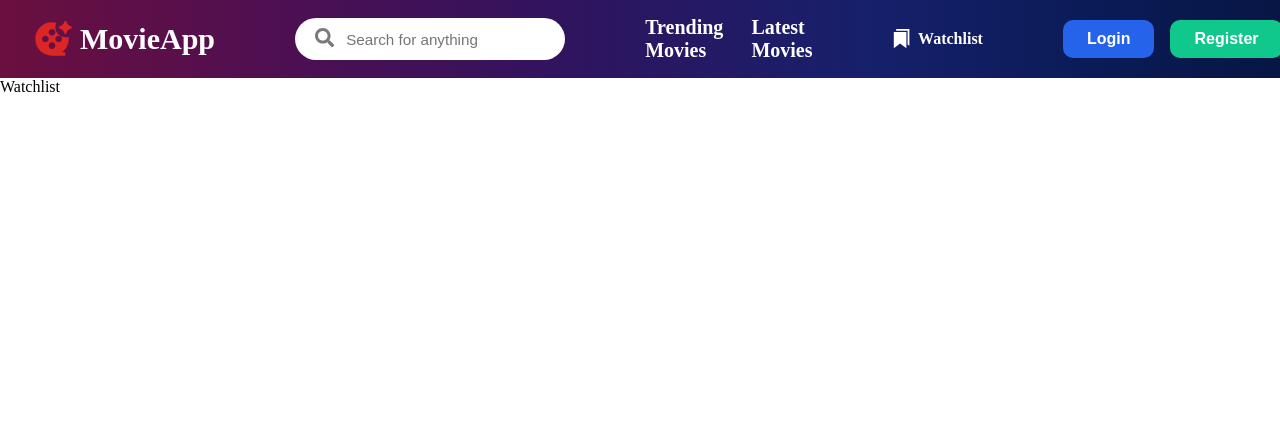
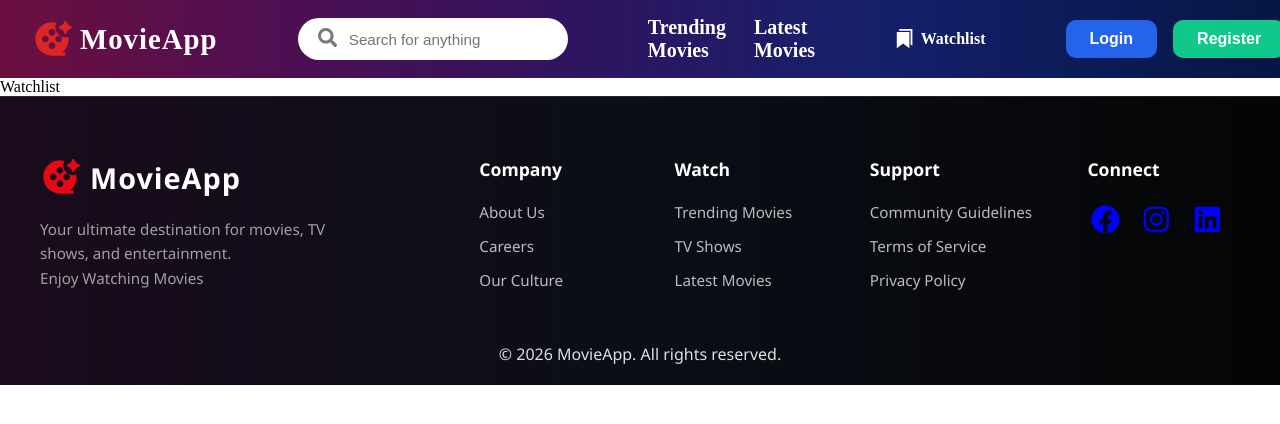
Before and after one commit to Kanchan012/MovieApp, a React (Vite) app: page /watchlist in a window 1280 px wide. Shown: the top 424 px of the page. Built offline with nearby package versions, Linux system fonts and the light colour scheme.

Commit message:
footer components updated and added css in it

```diff
--- a/src/App.tsx
+++ b/src/App.tsx
@@ -6,6 +6,7 @@ import Home from "./pages/Home";
 import Trending from "./pages/Trending";
 import Latest from "./pages/Latest";
 import Watchlist from "./pages/Watchlist";
+import Footer from "./components/Footer";
 
 function App() {
   return (
@@ -19,6 +20,7 @@ function App() {
         <Route path="/latest" element={<Latest />} />
         <Route path="/watchlist" element={<Watchlist />} />
       </Routes>
+      <Footer/>
     </>
   );
 }
--- /dev/null
+++ b/src/components/Footer.css
@@ -0,0 +1,130 @@
+.footer {
+    background: linear-gradient(90deg, #1a0b1c 0%, #0a0e17 50%, #050505 100%);
+    color: #e0e0e0;
+    padding: 60px 20px 20px;
+    font-family: 'Segoe UI', Tahoma, Geneva, Verdana, sans-serif;
+    margin-top: auto;
+    border-top: 1px solid rgba(255, 255, 255, 0.1);
+}
+
+.footer-content {
+    max-width: 1200px;
+    margin: 0 auto;
+    display: flex;
+    flex-wrap: wrap;
+    justify-content: space-between;
+    gap: 40px;
+    padding-bottom: 40px;
+}
+
+.footer-brand {
+    flex: 1;
+    min-width: 250px;
+}
+
+.footer-logo {
+    display: flex;
+    align-items: center;
+    gap: 10px;
+    margin-bottom: 20px;
+    color: #fff;
+}
+
+.footer-logo .logo-icon {
+    font-size: 2rem;
+    color: #e50914;
+}
+
+.logo-text {
+    font-size: 1.8rem;
+    font-weight: bold;
+    letter-spacing: 1px;
+}
+
+.footer-tagline {
+    font-size: 0.95rem;
+    color: #a0a0a0;
+    line-height: 1.6;
+    max-width: 300px;
+}
+
+.footer-links {
+    flex: 2;
+    display: flex;
+    justify-content: space-around;
+    flex-wrap: wrap;
+    gap: 30px;
+}
+
+.footer-column {
+    min-width: 140px;
+}
+
+.footer-column h3 {
+    color: #fff;
+    font-size: 1.1rem;
+    margin-bottom: 20px;
+    font-weight: 600;
+}
+
+.footer-column ul {
+    list-style: none;
+    padding: 0;
+}
+
+.footer-column ul li {
+    margin-bottom: 12px;
+}
+
+.footer-column ul li a {
+    color: #bbbbbb;
+    text-decoration: none;
+    font-size: 0.95rem;
+    transition: color 0.3s ease;
+}
+
+.footer-column ul li a:hover {
+    color: #fff;
+}
+
+.social-icons {
+    display: flex;
+    gap: 15px;
+}
+
+.social-icons a {
+    color: blue;
+    font-size: 1.8rem;
+    transition: transform 0.3s, color 0.3s;
+    width: 36px;
+    height: 36px;
+    display: flex;
+    align-items: center;
+    justify-content: center;
+    border-radius: 50%;
+    text-decoration: none;
+}
+
+.social-icons a:hover {
+    color: #e50914;
+    transform: translateY(-3px);
+    background: rgba(255, 255, 255, 0.2);
+}
+
+.footer-bottom-links {
+    display: flex;
+    justify-content: center;
+    align-items: center;
+    flex-wrap: wrap;
+    gap: 20px;
+}
+
+.footer-bottom-links a {
+    color: #888;
+    text-decoration: none;
+    transition: color 0.3s;
+}
+
+.footer-bottom-links a:hover {
+    color: #fff;
+}
--- /dev/null
+++ b/src/components/Footer.tsx
@@ -0,0 +1,93 @@
+import React from "react";
+import "./Footer.css";
+import { RiMovie2AiFill } from "react-icons/ri";
+import { FaFacebook, FaInstagram, FaLinkedin } from "react-icons/fa";
+
+const Footer: React.FC = () => {
+  return (
+    <footer className="footer">
+      <div className="footer-content">
+        <div className="footer-brand">
+          <div className="footer-logo">
+            <RiMovie2AiFill className="logo-icon" />
+            <span className="logo-text">MovieApp</span>
+          </div>
+          <p className="footer-tagline">
+            Your ultimate destination for movies, TV shows, and entertainment. <br />
+            Enjoy Watching Movies
+          </p>
+        </div>
+
+        <div className="footer-links">
+          <div className="footer-column">
+            <h3>Company</h3>
+            <ul>
+              <li>
+                <a href="#">About Us</a>
+              </li>
+              <li>
+                <a href="#">Careers</a>
+              </li>
+              <li>
+                <a href="#">Our Culture</a>
+              </li>
+            </ul>
+          </div>
+
+          <div className="footer-column">
+            <h3>Watch</h3>
+            <ul>
+              <li>
+                <a href="#">Trending Movies</a>
+              </li>
+              <li>
+                <a href="#">TV Shows</a>
+              </li>
+              <li>
+                <a href="#">Latest Movies</a>
+              </li>
+            </ul>
+          </div>
+
+          <div className="footer-column">
+            <h3>Support</h3>
+            <ul>
+              <li>
+                <a href="#">Community Guidelines</a>
+              </li>
+              <li>
+                <a href="#">Terms of Service</a>
+              </li>
+              <li>
+                <a href="#">Privacy Policy</a>
+              </li>
+            </ul>
+          </div>
+
+          <div className="footer-column">
+            <h3>Connect</h3>
+            <div className="social-icons">
+              <a href="https://www.facebook.com">
+                <FaFacebook className="text-blue-600 bg-white border-2 border-gray-300 rounded-full w-5 h-5" />
+              </a>
+              <a href="https://www.instagram.com">
+                <FaInstagram className="text-blue-600 bg-white border-2 border-gray-300 rounded-full w-5 h-5" />
+              </a>
+              <a href="https://www.linkedin.com">
+                <FaLinkedin className="text-blue-600 bg-white border-2 border-gray-300 rounded-full w-5 h-5" />
+              </a>
+            </div>
+          </div>
+        </div>
+      </div>
+
+      <div className="footer-bottom-links">
+        <span>
+          &copy; 2026 MovieApp. All rights reserved.
+        </span>
+      </div>
+    </footer>
+  );
+};
+
+export default Footer;
```
